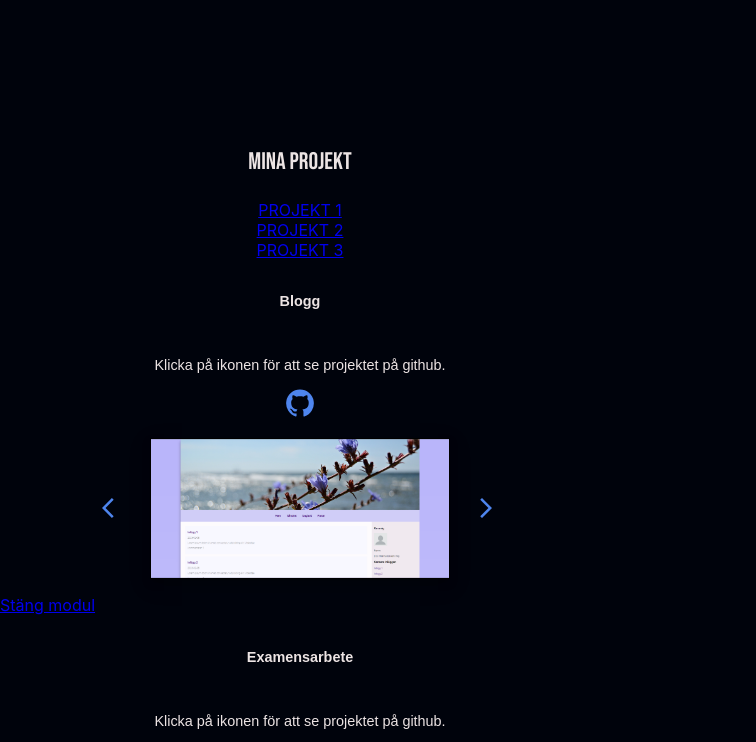
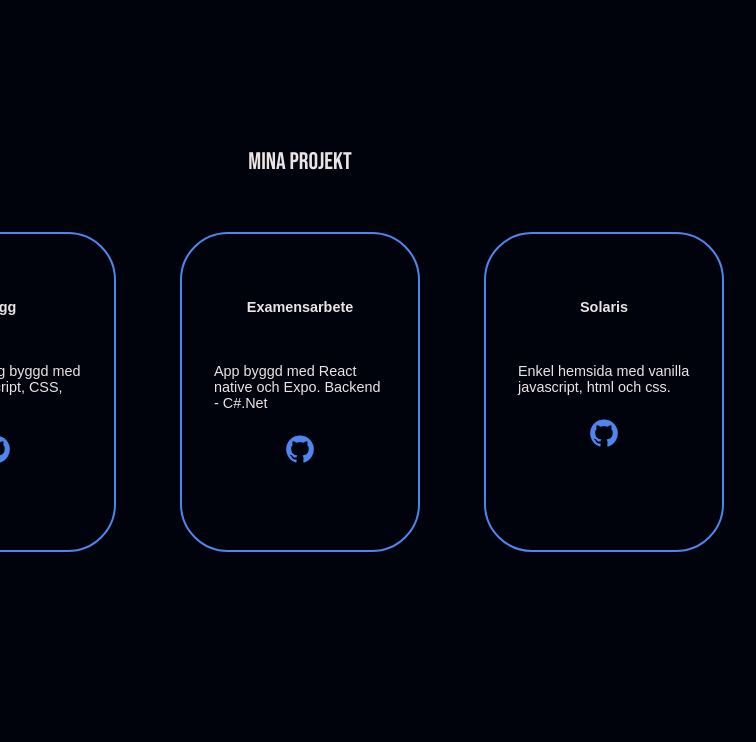
Before and after one commit to isabellaes/portfolio, a React (Create React App) app: page / in a window 600 px wide. Shown: the part 1920-2662 px from the top of the page, 756 px wide, since content can reach past the window. Built offline with nearby package versions, Linux system fonts and the light colour scheme.

Commit message:
update project

```diff
--- a/src/components/Project.tsx
+++ b/src/components/Project.tsx
@@ -1,4 +1,3 @@
-import { Box } from "@mui/material";
 import "../style/mobile.css";
 import "../style/style.css";
 import "../style/tablet.css";
@@ -7,7 +6,6 @@ import ArrowForwardIosIcon from "@mui/icons-material/ArrowForwardIos";
 import IconButton from "@mui/material/IconButton";
 import ArrowBackIosIcon from "@mui/icons-material/ArrowBackIos";
 import { project } from "../utils/data";
-import GitHubIcon from "@mui/icons-material/GitHub";
 
 const Project = (props: project) => {
   const [image, setImage] = useState<string>();
@@ -40,14 +38,6 @@ const Project = (props: project) => {
   }
   return (
     <div className="projectmodule">
-      <div className={"container-project-column"}>
-        <h6>{props.title}</h6>
-        <p>Klicka på ikonen för att se projektet på github.</p>
-        <a className={"link-desktop"} href={props.linktogit}>
-          <GitHubIcon sx={{ fontSize: 30, color: "#4e85ee" }}></GitHubIcon>
-        </a>
-      </div>
-
       <div className={"container-projects-row"}>
         <IconButton
           onClick={handleClickBack}
@@ -67,7 +57,7 @@ const Project = (props: project) => {
           <ArrowForwardIosIcon></ArrowForwardIosIcon>
         </IconButton>
       </div>
-      <a href="#">Stäng modul</a>
+      <a href="#Project">Stäng</a>
     </div>
   );
 };
--- a/src/pages/ProjectsPage.tsx
+++ b/src/pages/ProjectsPage.tsx
@@ -3,54 +3,36 @@ import "../style/mobile.css";
 import "../style/tablet.css";
 import { projects } from "../utils/data";
 import Project from "../components/Project";
-import { idText } from "typescript";
+import GitHubIcon from "@mui/icons-material/GitHub";
 const ProjectsPage = () => {
   return (
     <div id="Project" className="main-container">
       <p className={"bold-text"}>Mina projekt</p>
-      <a href="#module1">
-        <div className="card">PROJEKT 1</div>
+      <div className="flex-row">
+        {projects.flatMap((project) => (
+          <div className="card">
+            <h6>{project.title}</h6>
+            <p>{project.description}</p>
+            <a className={"link-desktop"} href={project.linktogit}>
+              <GitHubIcon sx={{ fontSize: 30, color: "#4e85ee" }}></GitHubIcon>
             </a>
-      <a href="#module2">
-        <div className="card">PROJEKT 2</div>
+            <a className="mobile" href={`#${project.title}`}>
+              Bilder
             </a>
-      <a href="#module3">
-        <div className="card">PROJEKT 3</div>
-      </a>
-
-      <div id="module1" className="module">
-        <Project
-          title={projects[0].title}
-          description={projects[0].description}
-          img={projects[0].img}
-          linktogit={projects[0].linktogit}
-        ></Project>
           </div>
-      <div id="module2" className="module">
-        <Project
-          title={projects[1].title}
-          description={projects[1].description}
-          img={projects[1].img}
-          linktogit={projects[1].linktogit}
-        ></Project>
-      </div>
-      <div id="module3" className="module">
-        <Project
-          title={projects[2].title}
-          description={projects[2].description}
-          img={projects[2].img}
-          linktogit={projects[2].linktogit}
-        ></Project>
+        ))}
       </div>
 
-      {/*       {projects.flatMap((project) => (
+      {projects.flatMap((project) => (
+        <div id={project.title} className="module">
           <Project
             title={project.title}
             description={project.description}
             img={project.img}
             linktogit={project.linktogit}
           ></Project>
-      ))} */}
+        </div>
+      ))}
     </div>
   );
 };
--- a/src/style/mobile.css
+++ b/src/style/mobile.css
@@ -7,7 +7,7 @@
 
   .flex-row {
     display: flex;
-    flex-direction: row;
+    flex-direction: column;
   }
   body {
     background-color: #00030c;
@@ -82,7 +82,7 @@
   }
 
   .img-project {
-    width: 50%;
+    width: 60%;
     border: 1px solid black;
     margin-top: 2em;
     margin-bottom: 2em;
@@ -259,39 +259,26 @@
     background-color: #00030c;
     box-sizing: border-box;
   }
-}
 
-/*
-
-  .mobile-navbar {
-    display: inline-block;
-    position: relative;
-  }
-  .menu-icon {
-    margin-left: 0.5em;
+  /* TESTAR */
+  .card {
+    width: 15em;
+    height: 20em;
+    border-radius: 3em;
+    border: 2px solid #4e85ee;
+    margin: 2em;
+    padding: 2em;
+    box-sizing: border-box;
+    display: flex;
+    align-items: center;
+    flex-direction: column;
   }
 
-  .drop-down-menu {
-    display: block;
-    position: absolute;
-    flex-direction: column;
-    height: 12em;
-    width: fit-content;
-    padding: 1em;
-    justify-content: left;
-    background-color: rgb(103, 182, 251);
+  .card .mobile {
+    display: none;
   }
-  .Link-drop-down {
-    font-family: "Montserrat", sans-serif;
-    font-size: 18px;
-    color: black;
-    font-weight: 600;
-    text-align: left;
-    padding: 0.5em;
-    margin: 0;
-    z-index: 1;
-  }*/
 
-/*
-
-  */
+  .module {
+    display: none;
+  }
+}
--- a/src/style/style.css
+++ b/src/style/style.css
@@ -70,11 +70,8 @@
   }
 
   .img-project {
-    float: right;
-    width: 50%;
+    width: 60%;
     border: 1px solid black;
-    margin-bottom: 2em;
-    margin-top: 2em;
     box-sizing: border-box;
     box-shadow: 0 4px 8px 0 rgba(0, 0, 0, 0.2), 0 6px 20px 0 rgba(0, 0, 0, 0.19);
   }
@@ -160,6 +157,7 @@
     padding: 3em;
     box-shadow: 0 4px 8px 0 rgba(0, 0, 0, 0.2), 0 6px 20px 0 rgba(0, 0, 0, 0.19);
     background-color: rgb(255, 255, 255);
+    border-radius: 3em;
   }
 
   .submit-button {
@@ -258,12 +256,35 @@
     height: 20em;
     border-radius: 3em;
     border: 2px solid #4e85ee;
+    margin: 2em;
+    padding: 2em;
+    box-sizing: border-box;
+    display: flex;
+    align-items: center;
+    flex-direction: column;
+  }
+
+  .card a {
+    margin: 0.5em;
   }
 
   .projectmodule {
     width: fit-content;
-    height: fit-content;
+    height: 100%;
     background-color: #00030c;
+    display: flex;
+    flex-direction: column;
+    align-items: center;
+    justify-content: center;
+    margin: 1em;
+    padding: 1em;
+  }
+
+  .projectmodule a {
+    display: flex;
+    align-items: center;
+    justify-content: center;
+    margin: 1em;
   }
 
   .module {
@@ -273,8 +294,11 @@
     left: 0;
     right: 0;
     visibility: hidden;
-    background-color: #39397e97;
+    background-color: #00000be0;
     opacity: 1;
+    display: flex;
+    justify-content: center;
+    align-items: center;
   }
 
   .module:target {
--- a/src/style/tablet.css
+++ b/src/style/tablet.css
@@ -19,7 +19,7 @@
     justify-content: center;
     flex-direction: column;
     height: fit-content;
-    width: max-content 100vw;
+    max-width: 100vw;
     padding-top: 0;
     padding-bottom: 10em;
     box-sizing: border-box;
@@ -38,7 +38,7 @@
     flex-direction: column;
     height: fit-content;
     padding: 2em;
-    margin: 0rem;
+    margin: 0;
     background-color: #00030c;
     box-sizing: border-box;
   }
@@ -258,4 +258,58 @@
     font-weight: 600;
     box-shadow: 0 4px 8px 0 rgba(0, 0, 0, 0.2), 0 6px 20px 0 rgba(0, 0, 0, 0.19);
   }
+  /* TESTAR */
+  .card {
+    width: 15em;
+    height: 20em;
+    border-radius: 3em;
+    border: 2px solid #4e85ee;
+    margin: 2em;
+    padding: 2em;
+    box-sizing: border-box;
+    display: flex;
+    align-items: center;
+    flex-direction: column;
+  }
+
+  .card a {
+    margin: 0.5em;
+  }
+
+  .projectmodule {
+    width: fit-content;
+    height: 100%;
+    background-color: #00030c;
+    display: flex;
+    flex-direction: column;
+    align-items: center;
+    justify-content: center;
+    margin: 1em;
+    padding: 1em;
+  }
+
+  .projectmodule a {
+    display: flex;
+    align-items: center;
+    justify-content: center;
+    margin: 1em;
+  }
+
+  .module {
+    position: fixed;
+    top: 0;
+    bottom: 0;
+    left: 0;
+    right: 0;
+    visibility: hidden;
+    background-color: #00000be0;
+    opacity: 1;
+    display: flex;
+    justify-content: center;
+    align-items: center;
+  }
+
+  .module:target {
+    visibility: visible;
+  }
 }
```
Lines whose indentation alone changed are shown as unchanged.
